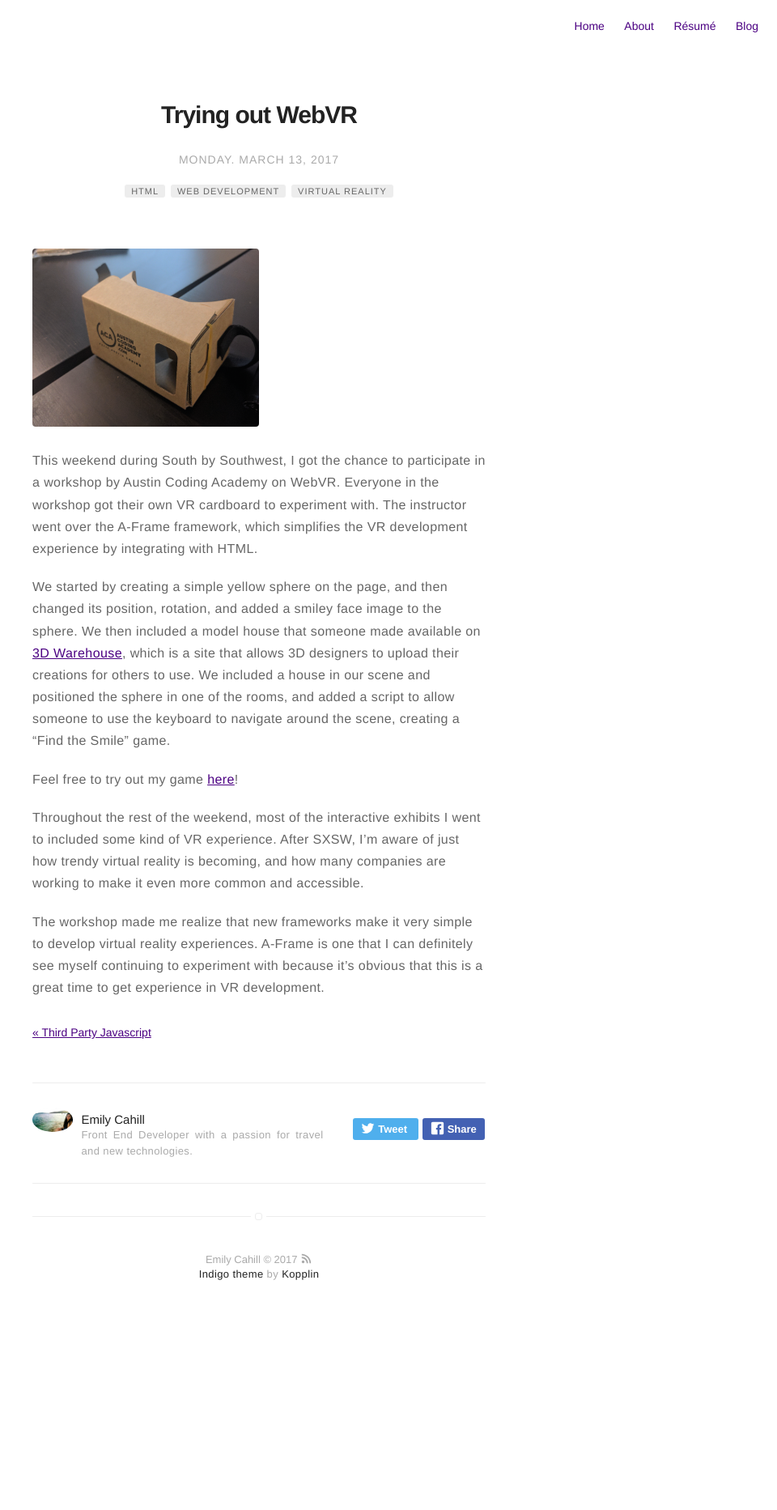
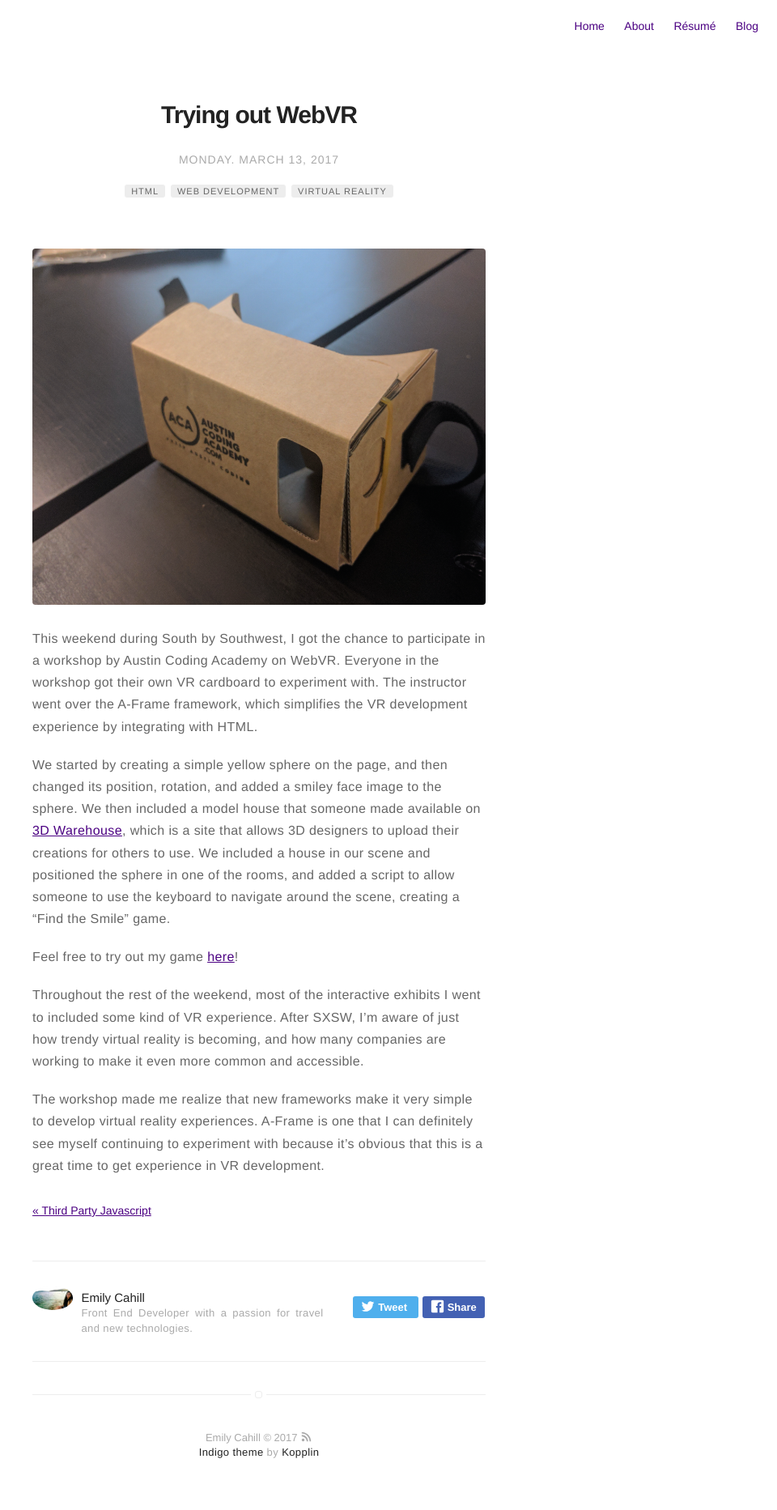
Before and after one commit to ecahill/emilycahill-v2, a Jekyll site: the page built from _posts/2017-03-13-webvr-practice.markdown, in a window 1280 px wide. Shown: the whole page at 81% size, without its empty margins (320-1280 px from the left). Built offline with Jekyll 4.4.1, drawn with Linux system fonts in a browser that asks for light colours; before the commit the page ends 1645 px from its top, so only the background shows below that.

Commit message:
Update 2017-03-13-webvr-practice.markdown

```diff
--- a/_posts/2017-03-13-webvr-practice.markdown
+++ b/_posts/2017-03-13-webvr-practice.markdown
@@ -13,7 +13,7 @@ author: emilycahill
 description: My thoughts on first attempts at WebVR.
 ---
 
-![Cardboard](/assets/images/VR_cardboard2.png){:height="220px" width="280px" display="block" margin="0 auto"}
+![Cardboard](/assets/images/VR_cardboard2.png)
 
 This weekend during South by Southwest, I got the chance to participate in a workshop by Austin Coding Academy on WebVR. Everyone in the workshop got their own VR cardboard to experiment with. The instructor went over the A-Frame framework, which simplifies the VR development experience by integrating with HTML.
 
```
